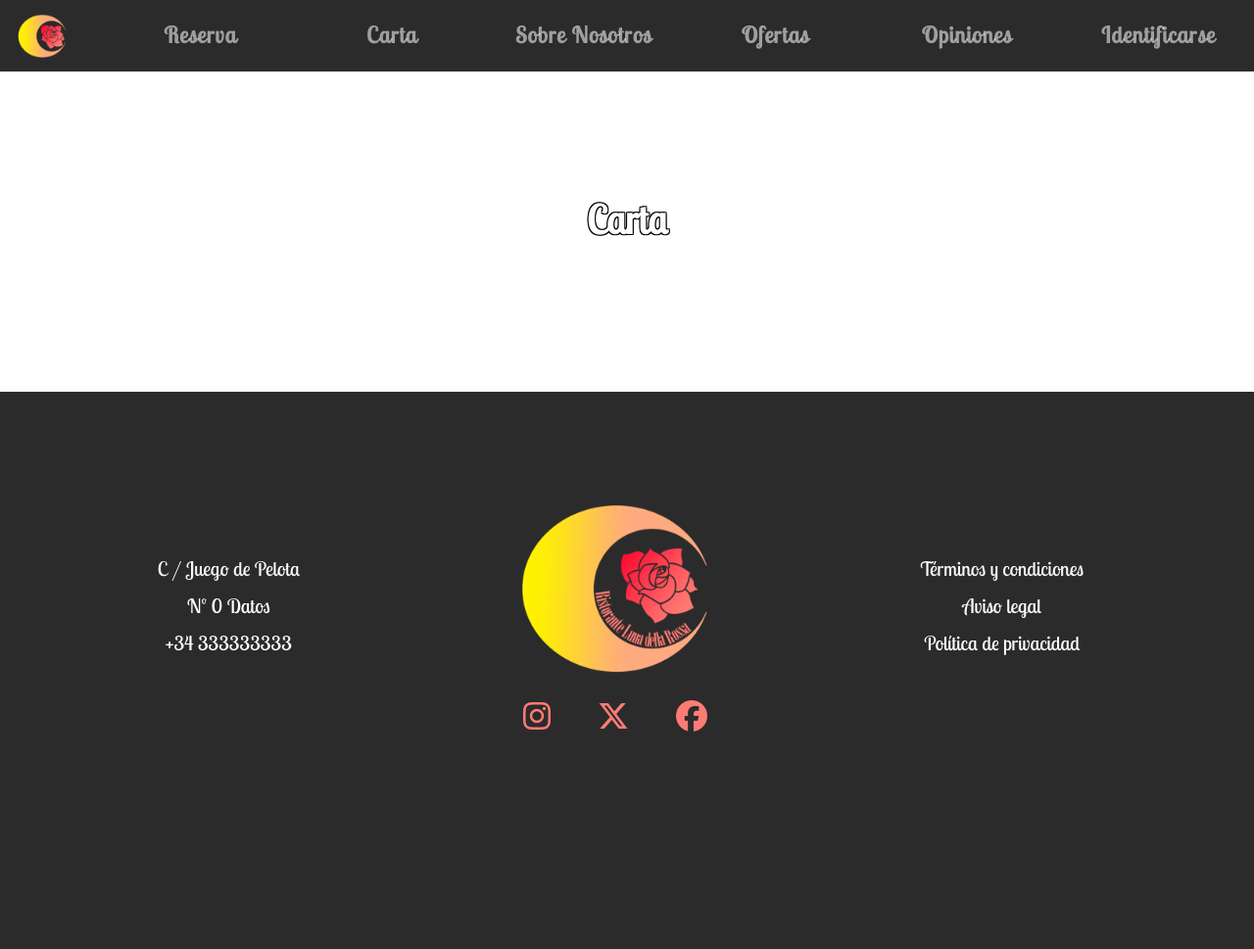
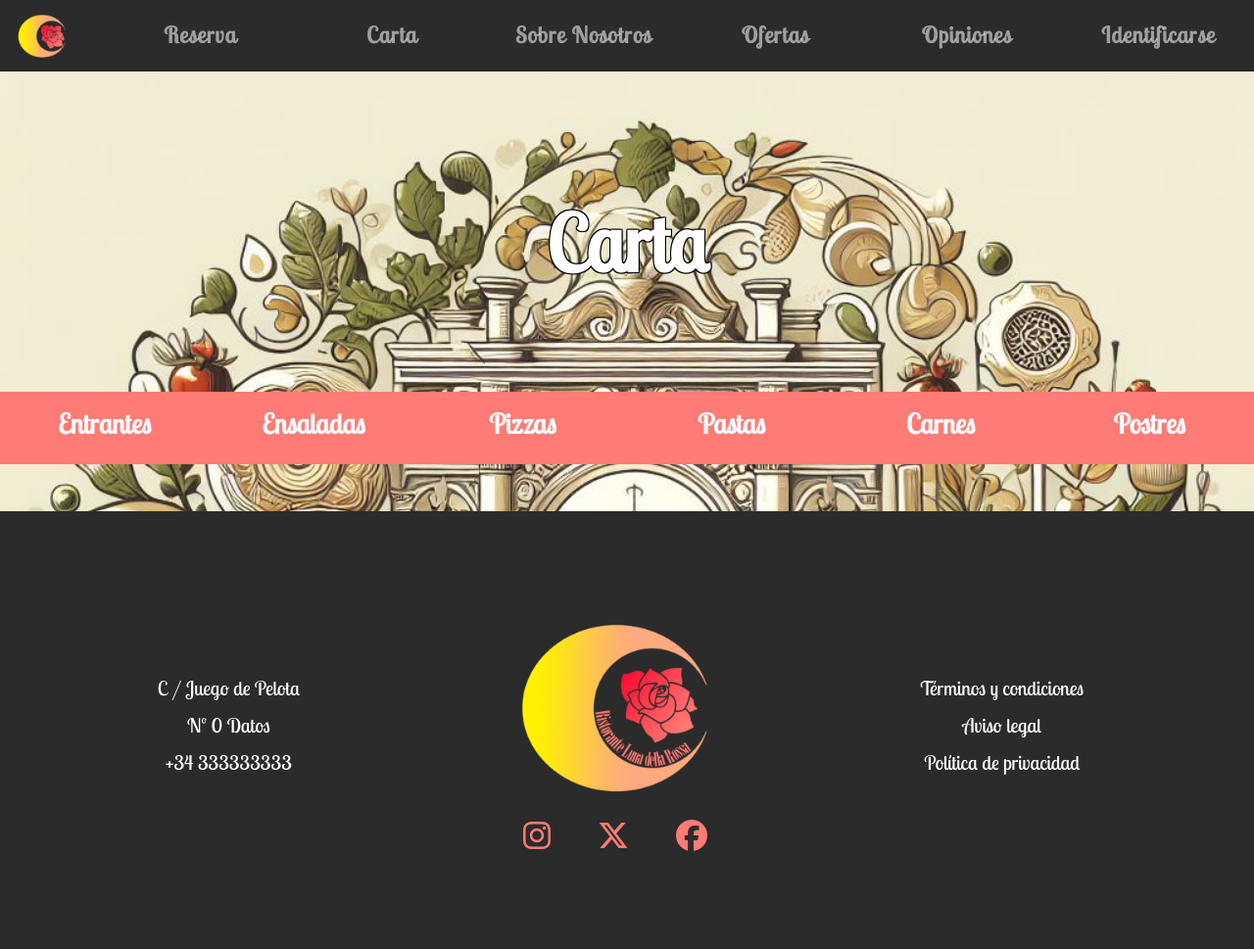
Before and after one commit to JuanEladio04/CSI_Restaurant, a PHP site: page /view/card.php in a window 1280 px wide. Shown: the whole page at 98% size. Before the commit the page ends 747 px from the top, so only its background shows below. Run offline with PHP 8.4, Linux system fonts and the light colour scheme; style sheets or scripts are compiled from the project's sources; some libraries are stand-ins or nearby versions.

Commit message:
feat(card) Some advences has been made in the card

```diff
--- a/scss/_global.scss
+++ b/scss/_global.scss
@@ -140,3 +140,8 @@ html {
     background-image: url(../img/backgrounds/termins-y-condcones@3x.png);
     @include background;
 }
+
+#background-card {
+    background-image: url(../img/backgrounds/cardBackground.jpg);
+    @include background;
+}
--- /dev/null
+++ b/scss/components/_cardMenu.scss
@@ -0,0 +1,9 @@
+.cardMenu{
+    .menuSection{
+        padding: 2vh;
+        text-align: center;
+        :hover{
+            background-color: $info;
+        }
+    }
+}
--- a/scss/components/_header.scss
+++ b/scss/components/_header.scss
@@ -1,5 +1,6 @@
 .pHeader{
     h1 {
+        font-size: 5em;
         color: white;
         text-shadow:
           -1px -1px 0 #000,
--- a/scss/components/_reserveFormulary.scss
+++ b/scss/components/_reserveFormulary.scss
@@ -23,10 +23,10 @@
                 border: 0px;
                 padding: 0.5rem;
                 resize: none;
+                margin-top: 0.5rem;
             }
 
-            input,
-            select {
+            input, select {
                 @include inputPropperties();
             }
 
--- a/scss/styles.scss
+++ b/scss/styles.scss
@@ -26,6 +26,7 @@
 @import "components/mostrarComentarioFeedback";
 @import "components/reserveFormulary";
 @import "components/header";
+@import "components/cardMenu";
 
 // Sections
 @import "./sections/masthead";
--- a/view/card.php
+++ b/view/card.php
@@ -8,8 +8,50 @@
 
 <body id="background-<?php echo $CURRENT_PAGE; ?>">
     <?php include("../includes/navigation.php"); ?>
+    <?php include("../includes/design-top.php"); ?>
 
-    <?php include("../includes/design-top.php"); ?>
+    <!--Carta-->
+    <section class=" cardMenu">
+        <h2 class="d-none">Menú de la carta</h2>
+        <!--PC menu card-->
+        <article>
+            <div class="container-fluid">
+                <div class="row bg-danger text-light justify-content-around">
+                    <div class="col-2 menuSection">
+                        <h3>
+                            Entrantes
+                        </h3>
+                    </div>
+                    <div class="col-2 menuSection">
+                        <h3>
+                            Ensaladas
+                        </h3>
+                    </div>
+                    <div class="col-2 menuSection">
+                        <h3>
+                            Pizzas
+                        </h3>
+                    </div>
+                    <div class="col-2 menuSection">
+                        <h3>
+                            Pastas
+                        </h3>
+                    </div>
+                    <div class="col-2 menuSection">
+                        <h3>
+                            Carnes
+                        </h3>
+                    </div>
+                    <div class="col-2 menuSection">
+                        <h3>
+                            Postres
+                        </h3>
+                    </div>
+                </div>
+            </div>
+        </article>
+
+    </section>
 
 
     <?php include("../includes/footer.php"); ?>
```
Also changed, not shown: img/backgrounds/aboutus@3x.png (deleted), img/backgrounds/cardBackground.jpg (added), img/backgrounds/index@3x.png (deleted), img/backgrounds/termins-y-condcones1@3x.png (deleted), 2 other files.
